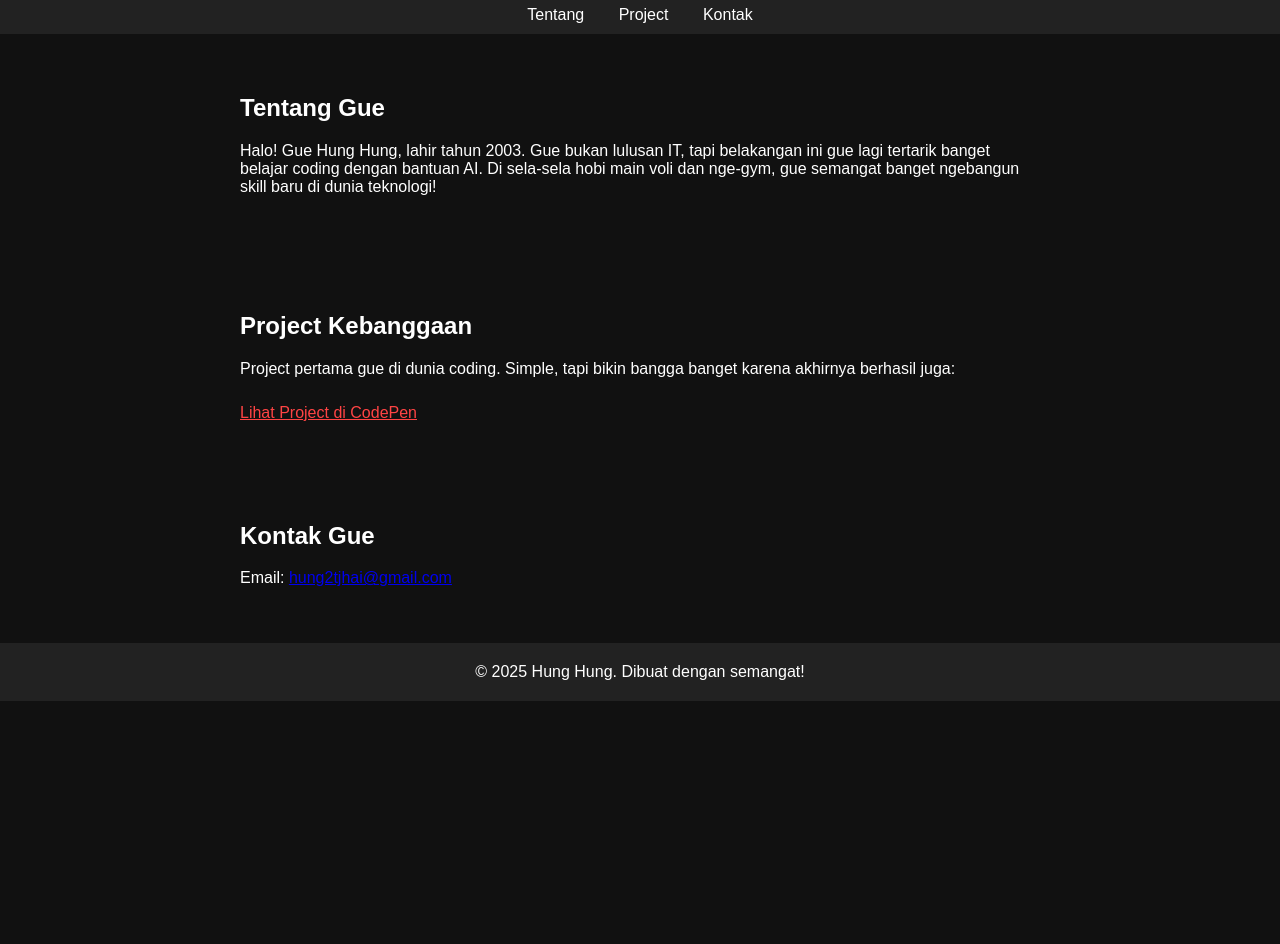
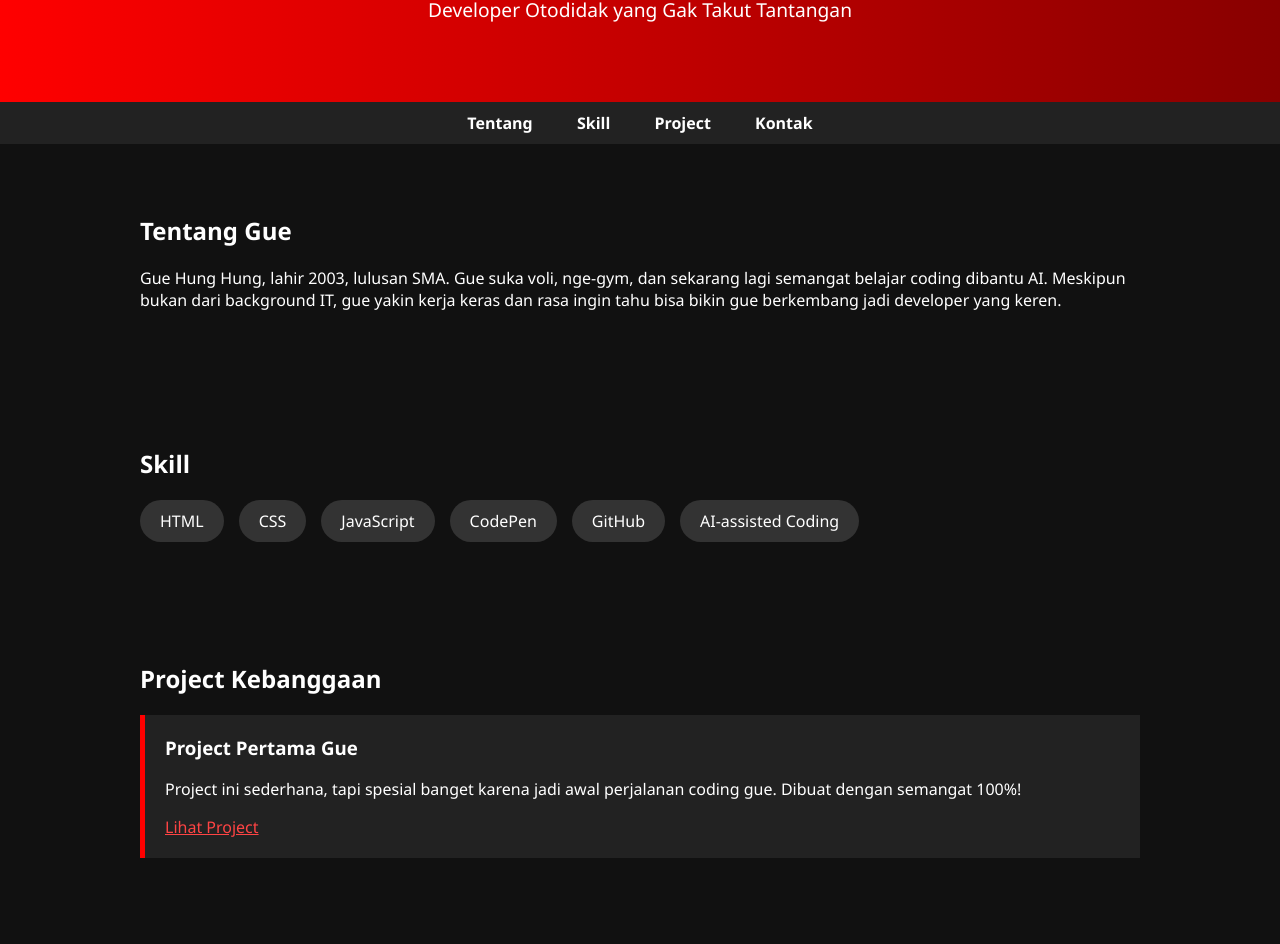
Before and after one commit to Zayn929/portofolio-hung, a plain HTML site: page index.html in a window 1280 px wide. Shown: the part 139-1083 px from the top of the page. Before the commit the page ends 840 px from the top, so only its background shows below. Drawn offline with Linux system fonts and the light colour scheme.

Commit message:
index.html

```diff
--- a/index.html
+++ b/index.html
@@ -1,24 +1,27 @@
-<!DOCTYPE html>
-<html lang="id">
+<!DOCTYPE html><html lang="id">
 <head>
-  <meta charset="UTF-8">
-  <meta name="viewport" content="width=device-width, initial-scale=1">
+  <meta charset="UTF-8" />
+  <meta name="viewport" content="width=device-width, initial-scale=1.0" />
   <title>Hung Hung - Portofolio</title>
   <style>
     body {
       margin: 0;
-      font-family: Arial, sans-serif;
+      font-family: 'Segoe UI', sans-serif;
       background-color: #111;
       color: #fff;
     }
     header {
-      background-color: #b30000;
-      padding: 20px;
+      background: linear-gradient(90deg, #ff0000, #880000);
+      padding: 60px 20px;
       text-align: center;
     }
     header h1 {
+      font-size: 3rem;
       margin: 0;
-      font-size: 2.5rem;
+    }
+    header p {
+      font-size: 1.2rem;
+      margin-top: 10px;
     }
     nav {
       background-color: #222;
@@ -27,56 +30,89 @@
     }
     nav a {
       color: white;
-      margin: 0 15px;
+      margin: 0 20px;
       text-decoration: none;
+      font-weight: bold;
+      transition: color 0.3s;
+    }
+    nav a:hover {
+      color: #ff4444;
     }
     section {
-      padding: 40px 20px;
-      max-width: 800px;
+      padding: 50px 20px;
+      max-width: 1000px;
       margin: auto;
+      animation: fadeIn 1s ease-in;
     }
-    .projects a {
-      display: inline-block;
-      margin-top: 10px;
+    @keyframes fadeIn {
+      from {opacity: 0; transform: translateY(20px);}
+      to {opacity: 1; transform: translateY(0);}
+    }
+    .project-card {
+      background-color: #222;
+      padding: 20px;
+      margin: 20px 0;
+      border-left: 5px solid #ff0000;
+    }
+    .project-card h3 {
+      margin-top: 0;
+    }
+    .project-card a {
       color: #ff4444;
+    }
+    .skills {
+      display: flex;
+      flex-wrap: wrap;
+      gap: 15px;
+    }
+    .skill {
+      background-color: #333;
+      padding: 10px 20px;
+      border-radius: 30px;
     }
     footer {
       text-align: center;
       padding: 20px;
       background-color: #222;
+      font-size: 0.9rem;
     }
   </style>
 </head>
 <body>
   <header>
     <h1>Hung Hung</h1>
-    <p>Lulusan SMA | Suka voli & nge-gym | Tertarik coding dibantu AI</p>
-  </header>
-
-  <nav>
+    <p>Developer Otodidak yang Gak Takut Tantangan</p>
+  </header>  <nav>
     <a href="#tentang">Tentang</a>
+    <a href="#skill">Skill</a>
     <a href="#project">Project</a>
     <a href="#kontak">Kontak</a>
-  </nav>
-
-  <section id="tentang">
+  </nav>  <section id="tentang">
     <h2>Tentang Gue</h2>
-    <p>Halo! Gue Hung Hung, lahir tahun 2003. Gue bukan lulusan IT, tapi belakangan ini gue lagi tertarik banget belajar coding dengan bantuan AI. Di sela-sela hobi main voli dan nge-gym, gue semangat banget ngebangun skill baru di dunia teknologi!</p>
-  </section>
-
-  <section id="project" class="projects">
+    <p>Gue Hung Hung, lahir 2003, lulusan SMA. Gue suka voli, nge-gym, dan sekarang lagi semangat belajar coding dibantu AI. Meskipun bukan dari background IT, gue yakin kerja keras dan rasa ingin tahu bisa bikin gue berkembang jadi developer yang keren.</p>
+  </section>  <section id="skill">
+    <h2>Skill</h2>
+    <div class="skills">
+      <div class="skill">HTML</div>
+      <div class="skill">CSS</div>
+      <div class="skill">JavaScript</div>
+      <div class="skill">CodePen</div>
+      <div class="skill">GitHub</div>
+      <div class="skill">AI-assisted Coding</div>
+    </div>
+  </section>  <section id="project">
     <h2>Project Kebanggaan</h2>
-    <p>Project pertama gue di dunia coding. Simple, tapi bikin bangga banget karena akhirnya berhasil juga:</p>
-    <a href="https://codepen.io/Hung-hung7903/full/bNNPBrM" target="_blank">Lihat Project di CodePen</a>
-  </section>
-
-  <section id="kontak">
-    <h2>Kontak Gue</h2>
+    <div class="project-card">
+      <h3>Project Pertama Gue</h3>
+      <p>Project ini sederhana, tapi spesial banget karena jadi awal perjalanan coding gue. Dibuat dengan semangat 100%!</p>
+      <a href="https://codepen.io/Hung-hung7903/full/bNNPBrM" target="_blank">Lihat Project</a>
+    </div>
+  </section>  <section id="kontak">
+    <h2>Kontak</h2>
     <p>Email: <a href="mailto:hung2tjhai@gmail.com">hung2tjhai@gmail.com</a></p>
-  </section>
-
-  <footer>
-    &copy; 2025 Hung Hung. Dibuat dengan semangat!
+    <p>LinkedIn/GitHub bisa ditambah nanti ya!</p>
+  </section>  <footer>
+    &copy; 2025 Hung Hung. Dibuat dengan semangat, kode, dan AI!
   </footer>
 </body>
 </html>
```
